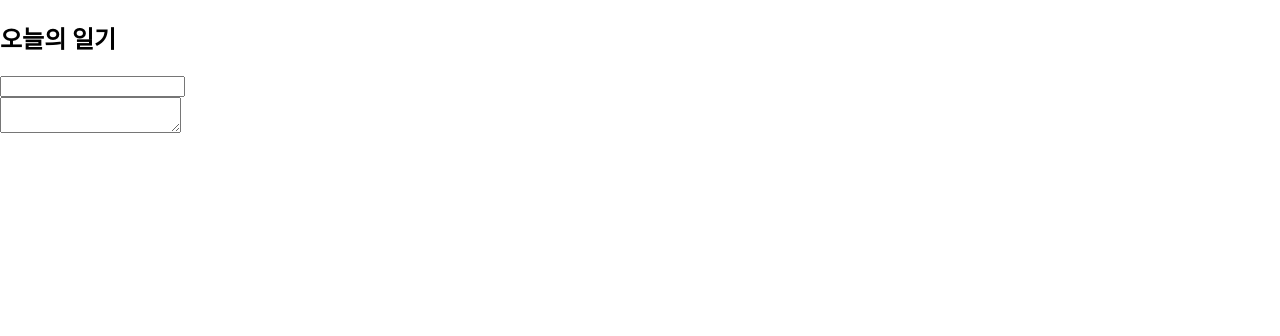
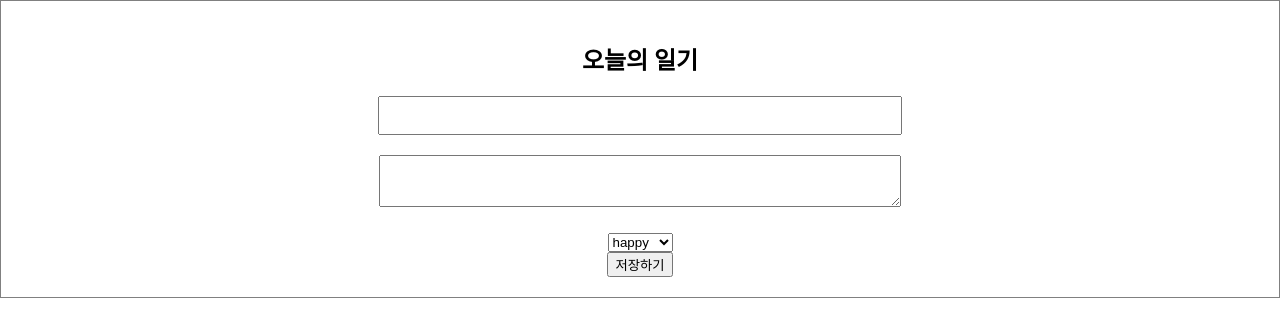
Before and after one commit to xxalsgh0203/DiaryEditor, a React (Create React App) app: page / in a window 1280 px wide. Shown: the top 336 px of the page. Built offline with nearby package versions, Linux system fonts and the light colour scheme.

Commit message:
feat : added emotion function and styling

```diff
--- a/src/App.css
+++ b/src/App.css
@@ -1,38 +1,11 @@
-.App {
+.DiaryEditor{
+  border : 1px solid gray;
   text-align: center;
+  padding: 20px;
 }
 
-.App-logo {
-  height: 40vmin;
-  pointer-events: none;
+.DiaryEditor input, textarea{
+  margin-bottom: 20px;
+  width: 500px;
+  padding: 10px;
 }
-
-@media (prefers-reduced-motion: no-preference) {
-  .App-logo {
-    animation: App-logo-spin infinite 20s linear;
-  }
-}
-
-.App-header {
-  background-color: #282c34;
-  min-height: 100vh;
-  display: flex;
-  flex-direction: column;
-  align-items: center;
-  justify-content: center;
-  font-size: calc(10px + 2vmin);
-  color: white;
-}
-
-.App-link {
-  color: #61dafb;
-}
-
-@keyframes App-logo-spin {
-  from {
-    transform: rotate(0deg);
-  }
-  to {
-    transform: rotate(360deg);
-  }
-}
--- a/src/App.js
+++ b/src/App.js
@@ -1,23 +1,11 @@
 import logo from './logo.svg';
 import './App.css';
-
+import DiaryEditor
+ from './DiaryEditor';
 function App() {
   return (
     <div className="App">
-      <header className="App-header">
-        <img src={logo} className="App-logo" alt="logo" />
-        <p>
-          Edit <code>src/App.js</code> and save to reload.
-        </p>
-        <a
-          className="App-link"
-          href="https://reactjs.org"
-          target="_blank"
-          rel="noopener noreferrer"
-        >
-          Learn React
-        </a>
-      </header>
+      <DiaryEditor></DiaryEditor>
     </div>
   );
 }
--- a/src/DiaryEditor.js
+++ b/src/DiaryEditor.js
@@ -2,12 +2,10 @@ import { useState } from "react";
 
 const DiaryEditor = () => {
 
-    const [author, setAuthor] = useState("");
-    const [content, setContent] = useState("");
-
     const [state, setState] = useState({
         author: "",
         content: "",
+        emotion: "happy",
     });
 
     const handleChange = (e) => {
@@ -15,9 +13,12 @@ const DiaryEditor = () => {
             ...state,
             [e.target.name] : e.target.value,
         });
-        console.log(state.author);
-        console.log(state.content);
     };
+
+    const handleSubmit = () => {
+        console.log(state);
+        alert('저장완료!');
+    }
 
     return (
         <div className="DiaryEditor">
@@ -29,6 +30,18 @@ const DiaryEditor = () => {
             <div>
                 <textarea name="content" value={state.content} onChange={handleChange}/>
             </div>
+            <div>
+                <select name="emotion" value={state.emotion} onChange={handleChange}>
+                    <option value="happy">happy</option>
+                    <option value="sad">sad</option>
+                    <option value="mad">mad</option>
+                    <option value="gloomy">gloomy</option>
+                    <option value="fighting">fighting</option>
+                </select>
+            </div>
+            <div>
+                <button onClick={handleSubmit}>저장하기</button>
+            </div>
         </div>
     );
 }
--- a/src/index.js
+++ b/src/index.js
@@ -1,12 +1,14 @@
 import React from 'react';
 import ReactDOM from 'react-dom/client';
 import './index.css';
+import App from './App';
 import DiaryEditor from './DiaryEditor';
 
 const root = ReactDOM.createRoot(document.getElementById('root'));
 root.render(
   <React.StrictMode>
-    <DiaryEditor/>
+    <App>
+    </App>
   </React.StrictMode>
 );
 
```
